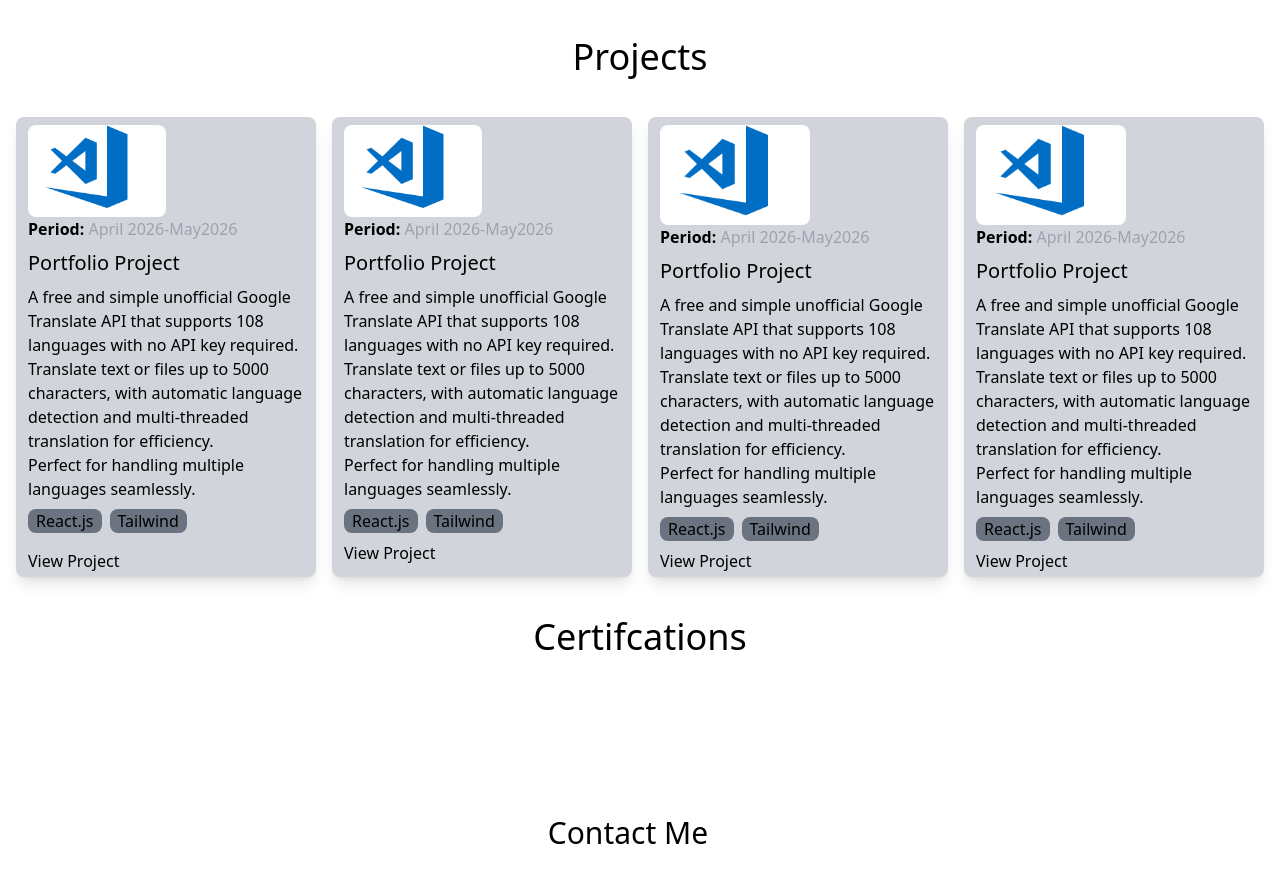
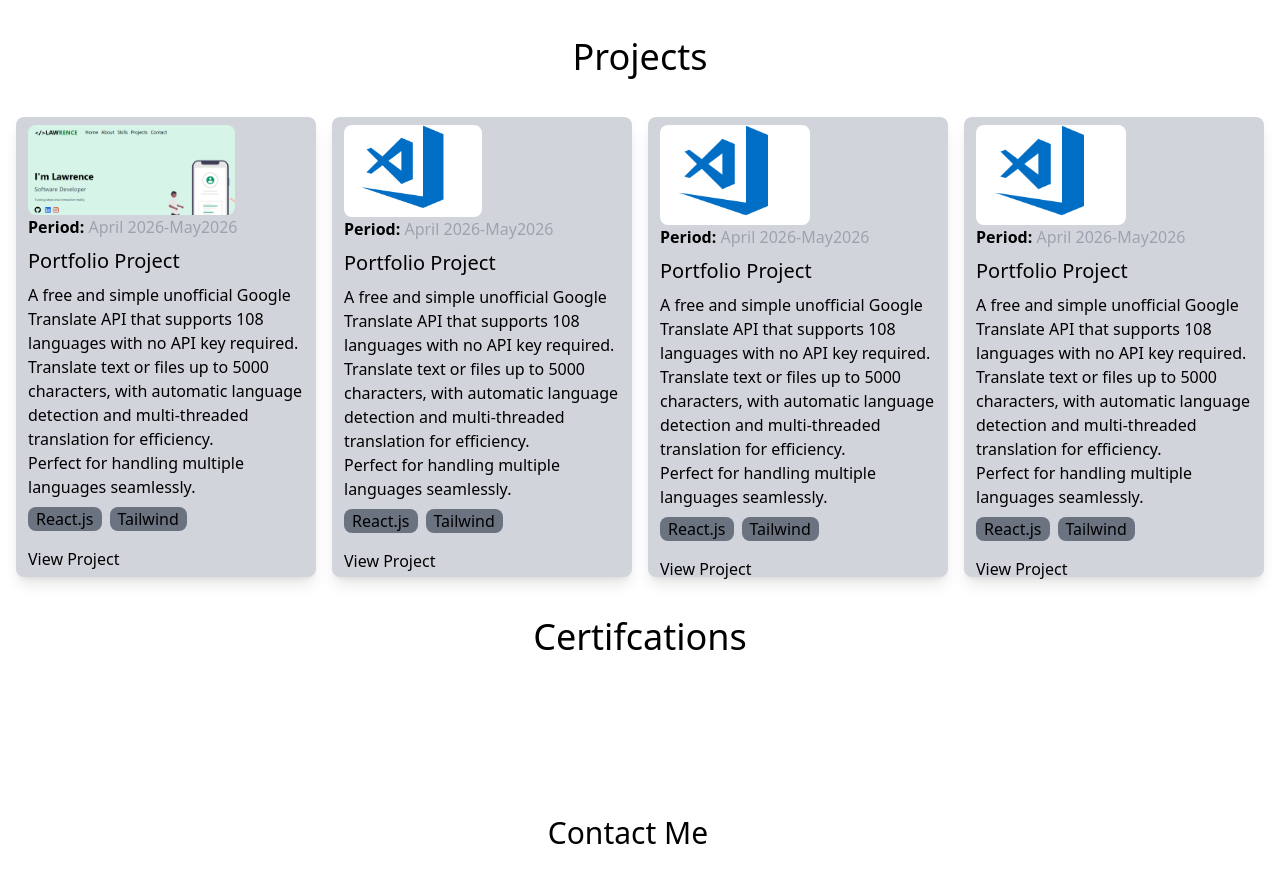
Before and after one commit to linscot10/my_portfolio, a React (Vite) app: page / in a window 1280 px wide. Shown: the part 2040-2923 px from the top of the page. Built offline with nearby package versions, Linux system fonts and the light colour scheme.

Commit message:
portfolio project

```diff
--- a/src/pages/Projects.jsx
+++ b/src/pages/Projects.jsx
@@ -1,5 +1,6 @@
 import React from 'react'
 import Image_1 from './../assets/vscode.png'
+import Portfolio from './../assets/Portfolio.png'
 
 const Projects = () => {
   return (
@@ -7,7 +8,7 @@ const Projects = () => {
         <h1 className=" text-4xl p-3 ">Projects</h1>
       <div className="flex justify-center items-center p-5 ">
         <div className="flex   bg-gray-300  flex-col p-3 py-2 m-2 rounded-lg hover:border-gray-400 hover:border-[2px] shadow-lg h-[460px]  w-[300px]">
-          <div className=" w-1/2 rounded-lg"><img src={Image_1} alt="images" className=" rounded-lg" /></div>
+          <div className=" w-3/4 rounded-lg"><img src={Portfolio} alt="images" className=" rounded-lg" /></div>
           <p className=' text-gray-400'><strong className='text-black'>Period:</strong> <span>April 2026-May2026</span></p>
 
           <h1  className="text-xl py-2">Portfolio Project</h1>
@@ -19,7 +20,7 @@ const Projects = () => {
           <p> Perfect for handling multiple languages seamlessly.</p>
           <div className='flex gap-2 py-2'><p className="bg-gray-500 rounded-lg px-2">React.js</p> <p className="bg-gray-500 rounded-lg px-2">Tailwind</p></div>
 
-          <a href="#" className='py-2' >View Project</a>
+          <a href="#" className='py-2 hover:underline ' >View Project</a>
         </div>
         <div className="flex   bg-gray-300  flex-col p-3 py-2 m-2 rounded-lg hover:border-gray-400 hover:border-[2px] shadow-lg h-[460px]  w-[300px]">
           <div className=" w-1/2 rounded-lg"><img src={Image_1} alt="images" className=" rounded-lg" /></div>
@@ -32,7 +33,7 @@ const Projects = () => {
           <p>Translate text or files up to 5000 characters, with automatic language detection and multi-threaded translation for efficiency.</p>
           <p> Perfect for handling multiple languages seamlessly.</p>
           <div className='flex gap-2 py-2'><p className="bg-gray-500 rounded-lg px-2">React.js</p> <p className="bg-gray-500 rounded-lg px-2">Tailwind</p></div>
-          <a href="# className='py-2'">View Project</a>
+          <a href="#" className='py-2 hover:underline'>View Project</a>
         </div>
         <div className="flex   bg-gray-300  flex-col p-3 py-2 m-2 rounded-lg hover:border-gray-400 hover:border-[2px] shadow-lg h-[460px]  w-[300px]">
           <div className=" rounded-lg"><img src={Image_1} alt="images" className=" rounded-lg" width='150' /></div>
@@ -45,7 +46,7 @@ const Projects = () => {
           <p>Translate text or files up to 5000 characters, with automatic language detection and multi-threaded translation for efficiency.</p>
           <p> Perfect for handling multiple languages seamlessly.</p>
           <div className='flex gap-2 py-2'><p className="bg-gray-500 rounded-lg px-2">React.js</p> <p className="bg-gray-500 rounded-lg px-2">Tailwind</p></div>
-          <a href="# className='py-2'">View Project</a>
+          <a href="#" className='py-2 hover:underline'>View Project</a>
         </div>
         <div className="flex   bg-gray-300  flex-col p-3 py-2 m-2 rounded-lg hover:border-gray-400 hover:border-[2px] shadow-lg h-[460px]  w-[300px]">
           <div className=" rounded-lg"><img src={Image_1} alt="images" className=" rounded-lg" width='150' /></div>
@@ -58,7 +59,7 @@ const Projects = () => {
           <p>Translate text or files up to 5000 characters, with automatic language detection and multi-threaded translation for efficiency.</p>
           <p> Perfect for handling multiple languages seamlessly.</p>
           <div className='flex gap-2 py-2'><p className="bg-gray-500 rounded-lg px-2">React.js</p> <p className="bg-gray-500 rounded-lg px-2">Tailwind</p></div>
-          <a href="# className='py-2'">View Project</a>
+          <a href="#" className='py-2 hover:underline'>View Project</a>
         </div>
       </div>
 
```
Also changed, not shown: src/assets/Portfolio.png (added).
